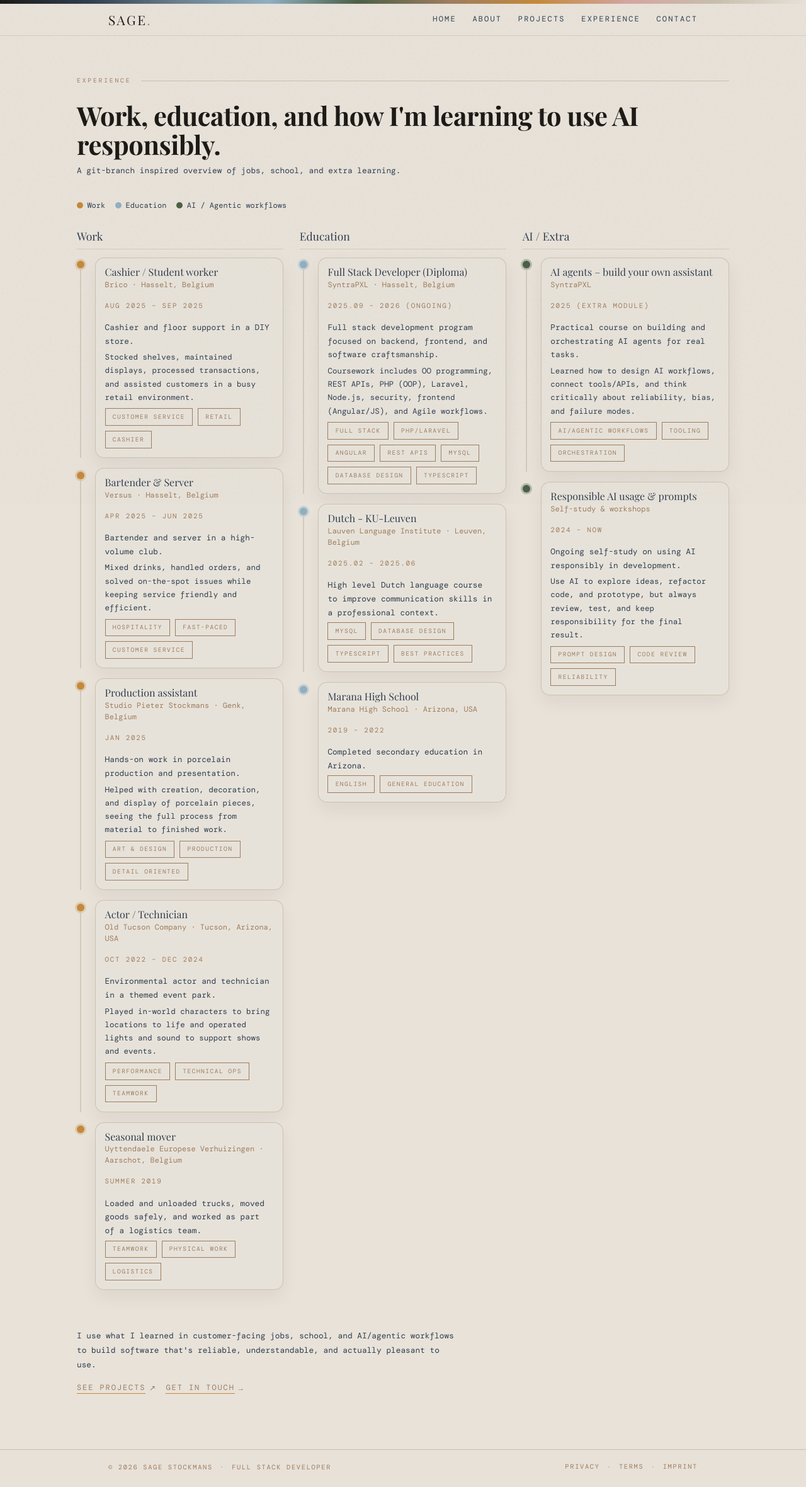
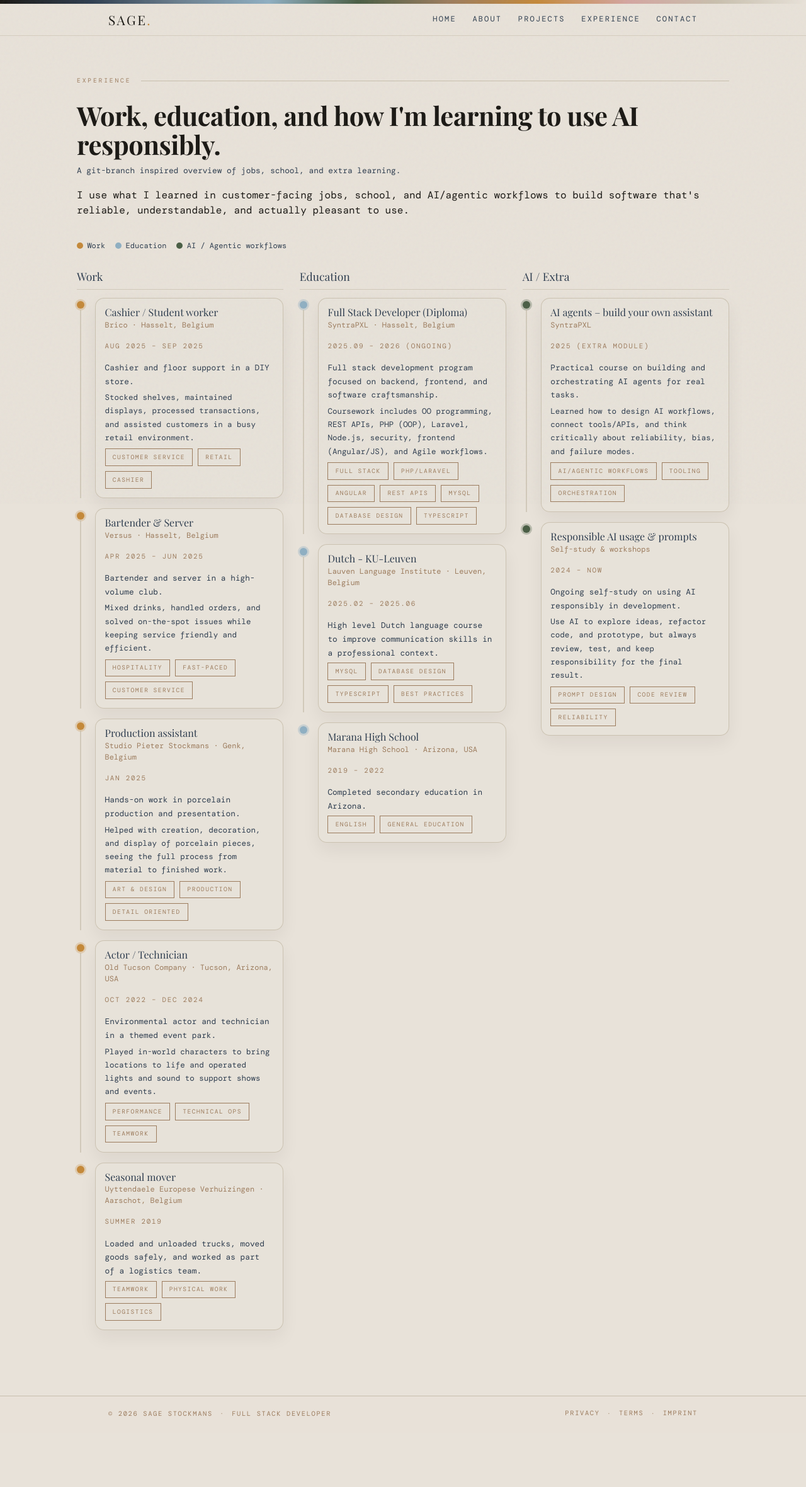
Before and after one commit to TheAbyssSage/sage-stockmans-portfolio, an Angular app: page /experience in a window 1280 px wide. Shown: the whole page at 63% size. After the commit the page ends 2276 px from the top, so only its background shows below. Built offline with nearby package versions, Linux system fonts and the light colour scheme; a web font is replaced by a local one.

Commit message:
Moved footer to the top of the page

```diff
--- a/src/app/pages/experience/experience.html
+++ b/src/app/pages/experience/experience.html
@@ -11,6 +11,20 @@
         <p class="experience-subtitle">
             A git-branch inspired overview of jobs, school, and extra learning.
         </p>
+
+    <!-- CALL TO ACTION -->
+        <p>
+            I use what I learned in customer-facing jobs, school, and AI/agentic workflows
+            to build software that&apos;s reliable, understandable, and actually pleasant to use.
+        </p>
+        <!-- <div class="experience-footer-links">
+            <a class="link-cta" routerLink="/projects">
+                <span>See projects</span><i>↗</i>
+            </a>
+            <a class="link-cta" routerLink="/contact">
+                <span>Get in touch</span><i>→</i>
+            </a>
+        </div> -->
     </section>
 
     <!-- LEGEND -->
@@ -135,7 +149,7 @@
     </section>
 
     <!-- CALL TO ACTION -->
-    <section class="experience-footer fade-up">
+    <!-- <section class="experience-footer fade-up">
         <p>
             I use what I learned in customer-facing jobs, school, and AI/agentic workflows
             to build software that&apos;s reliable, understandable, and actually pleasant to use.
@@ -148,6 +162,6 @@
                 <span>Get in touch</span><i>→</i>
             </a>
         </div>
-    </section>
+    </section> -->
 
 </section>
```
